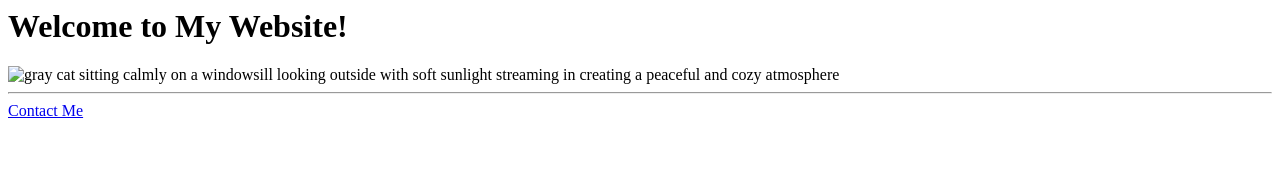
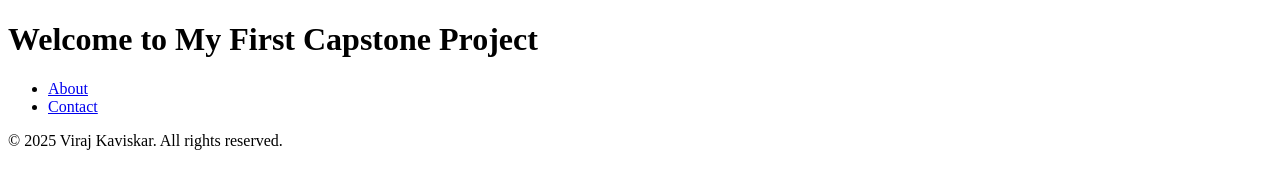
Before and after one commit to Viraj-Kaviskar/html, a plain HTML site: page index.html in a window 1280 px wide. Drawn offline with Linux system fonts and the light colour scheme.

Commit message:
Add files via upload

```diff
--- a/index.html
+++ b/index.html
@@ -1,8 +1,25 @@
-<h1>Welcome to My Website!</h1>
-<!-- Add an image of yourself that links to the about page -->
-<a href="./4.1+Webpages/public/about.html" alt="img"></a>
-  <img cat.png src="/4.1+Webpages/assets/images/cat.png" alt="gray cat sitting calmly on a windowsill looking outside with soft sunlight streaming in creating a peaceful and cozy atmosphere">
+<!DOCTYPE html>
+<html lang="en">
+<head>
+    <meta charset="UTF-8">
+    <meta name="viewport" content="width=device-width, initial-scale=1.0">
+    <title>First Capstone Project</title>
+    <header>
+        <h1>Welcome to My First Capstone Project</h1>
+    </header>
+</head>
+<body>
+    <nav>
+  <ul>
+    <li><a href="/about">About</a></li>
+    <li><a href="/contact">Contact</a></li>
+  </ul>
+</nav>
+<footer>
+  <p>© 2025 Viraj Kaviskar. All rights reserved.</p>
+</footer>
 
-<hr />
-<!-- Add a link to your contact me page here -->
-<a href="../4.1+Webpages/public/contact.html">Contact Me</a>
+
+
+</body>
+</html>
```
Also changed, not shown: about.html (added, +15 -0 lines), contact.html (added, +19 -0 lines).
